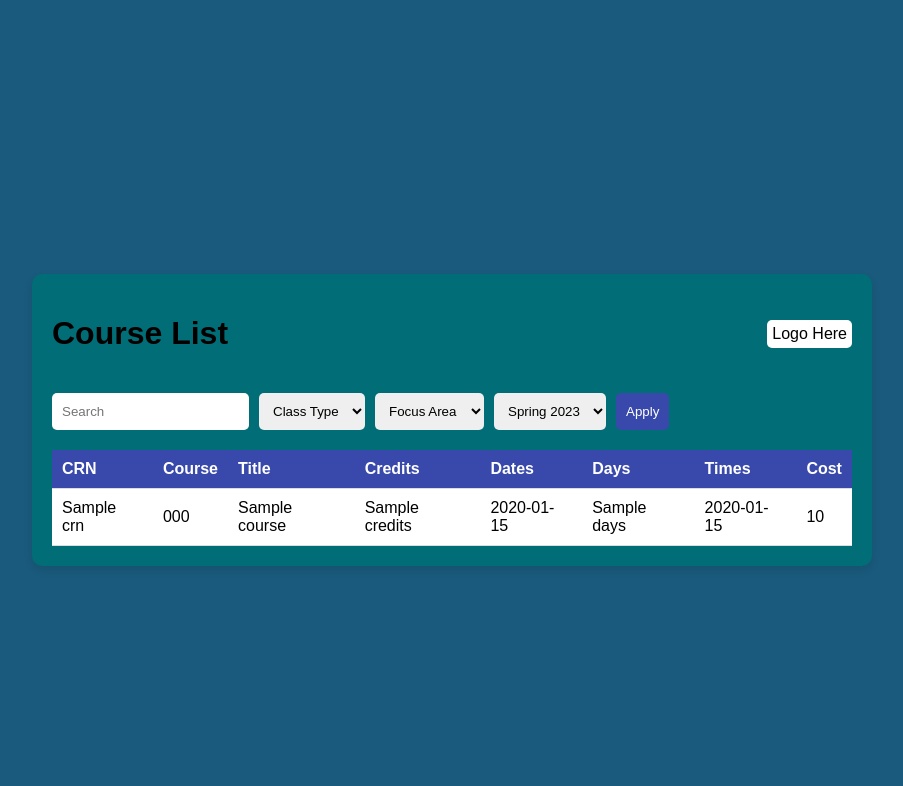
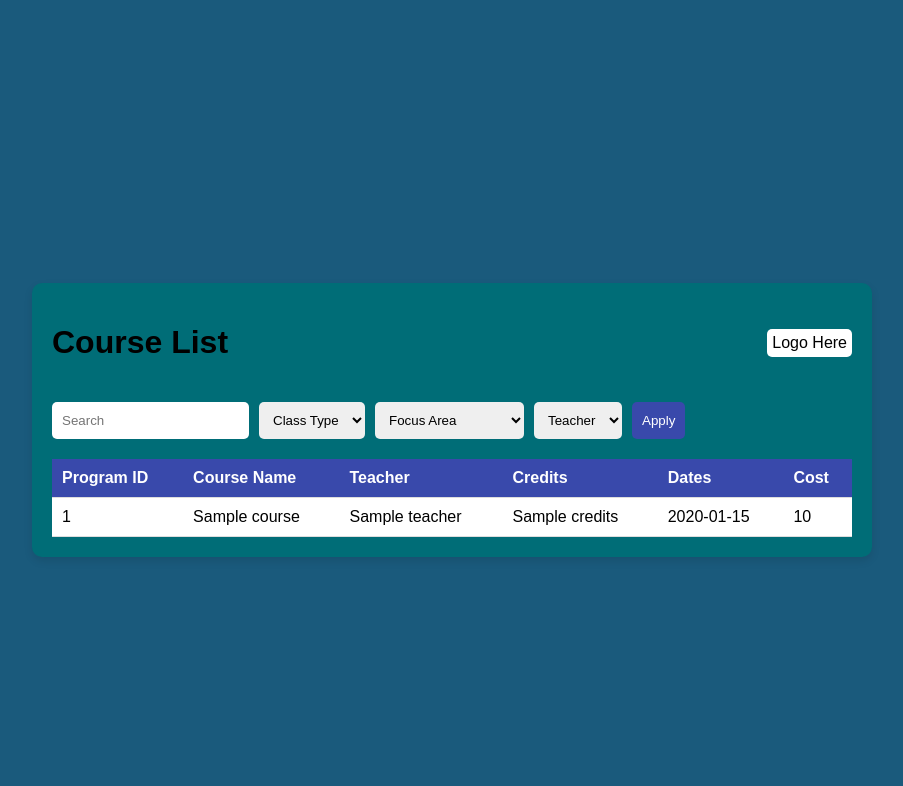
Before and after one commit to Ckwasnik/Acit-2911-Costco-Fanatics, a Flask app: template templates/courses.html in a window 1280 px wide. Shown: the top 786 px of the page, without its empty margins (188-1091 px from the left). Run offline with Flask 3, Linux system fonts and the light colour scheme; the template is opened without the code that fills it: most values are stand-ins (such as "Sample title", 1, 10 or a date in 2020); parts of the project's set-up code (start-up, migrations or seed data) failed here and were passed over.

Commit message:
add logo, update courses html

```diff
--- a/templates/courses.html
+++ b/templates/courses.html
@@ -17,43 +17,42 @@
     <select>
       <option>Class Type</option>
       <option>Online</option>
-      <option>In-Person</option>
+      <option>Inclass</option>
     </select>
     <select>
       <option>Focus Area</option>
-      <option>Accounting</option>
-      <option>Psychology</option>
+      <option>CIT</option>
+      <option>CST</option>
+      <option>Financial Planning</option>
     </select>
     <select>
-      <option>Spring 2023</option>
-      <option>Fall 2023</option>
-      <option>Winter 2024</option>
+      <option>Teacher</option>
+      <option>Tim</option>
+      <option>Chris</option>
+      <option>Smith</option>
+      <option>Brown</option>
     </select>
     <button>Apply</button>
   </div>
   <table>
     <thead>
       <tr>
-        <th>CRN</th>
-        <th>Course</th>
-        <th>Title</th>
+        <th>Program ID</th>
+        <th>Course Name</th>
+        <th>Teacher</th>
         <th>Credits</th>
         <th>Dates</th>
-        <th>Days</th>
-        <th>Times</th>
         <th>Cost</th>
       </tr>
     </thead>
     <tbody>
-      {% for course in courses %}
+      {% for i in courses %}
       <tr>
-        <td>{{ course.crn }}</td>
-        <td>{{ course.code }}</td>
-        <td>{{ course.title }}</td>
+        <td>{{ course.program_id }}</td>
+        <td>{{ course.name }}</td>
+        <td>{{ course.teacher }}</td>
         <td>{{ course.credits }}</td>
         <td>{{ course.dates }}</td>
-        <td>{{ course.days }}</td>
-        <td>{{ course.times }}</td>
         <td>{{ course.cost }}</td>
       </tr>
       {% endfor %}
--- a/templates/styles.css
+++ b/templates/styles.css
@@ -16,7 +16,7 @@
   padding: 20px;
   border-radius: 10px;
   box-shadow: 0 4px 8px rgba(0, 0, 0, 0.1);
-  color: #000; /* For text inside the table */
+  color: #000;
 }
 .header {
   display: flex;
```
Also changed, not shown: templates/Courseco-logo.png (added).
